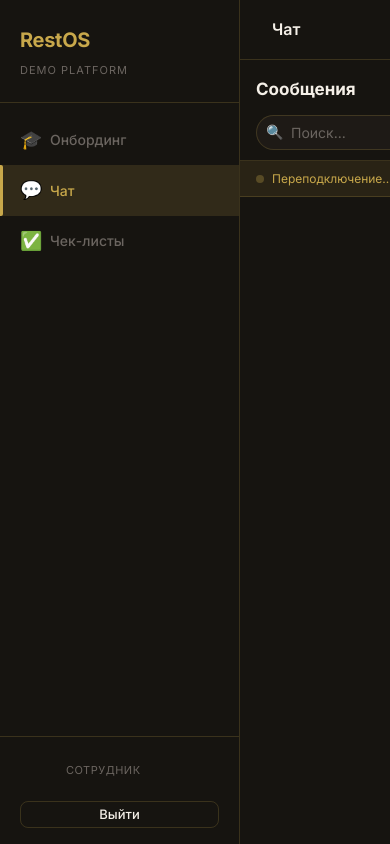
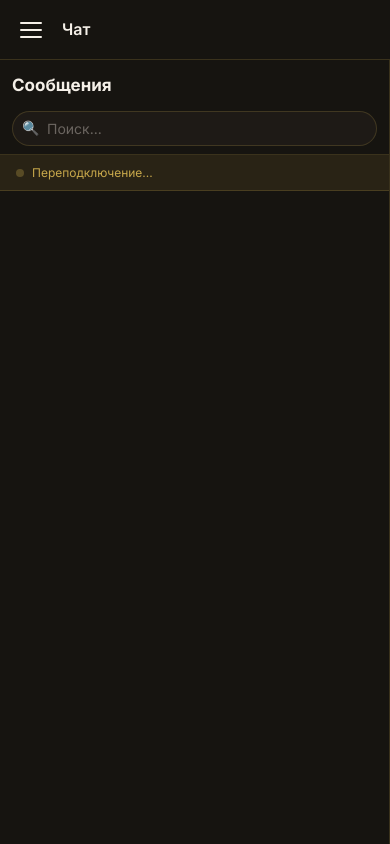
Before and after one commit to DimkaQQ/HR, a FastAPI app: template app/templates/chat/index.html in a window 390 px wide. Run offline with FastAPI, Linux system fonts and the light colour scheme; the template is opened without the code that fills it, so the values that code supplies are empty.

Commit message:
Fix bugs and add full mobile responsive UI
Bug fixes:
- checklists/index.html: Fix Jinja2 block scoping — DAY_CIRC/SEC_CIRC
  hardcoded in JS, total counts passed as router context variables
- quiz.html: Guard engine.load() with already_passed check to prevent
  null-ref errors when re-visiting a completed quiz
- quiz.html: Remove inline style.display='flex' from check() that leaked
  into next question; rely solely on .visible CSS class
- quiz.html: Clear fb.style.display in renderQuestion() to reset any
  lingering inline style

Mobile UI:
- base.html: Add hamburger button, sidebar overlay div, toggleSidebar/
  closeSidebar JS functions
- main.css: Hamburger button, sidebar overlay, mobile back button styles
- main.css: @media (max-width: 768px) — sidebar off-canvas slide drawer,
  main-content full width, chat two-panel slide (conv-open class toggle),
  checklist stacked layout, lesson/quiz smaller padding, stats wrap
- chat.js: openConv() adds conv-open class on .wa-layout for mobile panel
  slide; mobileBackToList() removes it
- chat/index.html: Add mobile back button (< arrow) in chat header

Co-Authored-By: Claude Sonnet 4.6 <noreply@anthropic.com>
Claude-Session: https://claude.ai/code/session_01K5bVCKHRgqcMZas2XEE2kk

```diff
--- a/app/routers/checklists.py
+++ b/app/routers/checklists.py
@@ -108,6 +108,9 @@ async def checklists_index(request: Request, date_str: str = "", db: AsyncSessio
 
     dates = [date.today() - timedelta(days=i) for i in range(7)]
 
+    total_done_count = sum(cl["done"] for cl in checklist_data)
+    total_all_count = sum(cl["total"] for cl in checklist_data)
+
     return templates.TemplateResponse("checklists/index.html", {
         "request": request,
         "user": user,
@@ -115,6 +118,8 @@ async def checklists_index(request: Request, date_str: str = "", db: AsyncSessio
         "selected_date": selected_date,
         "today": date.today(),
         "dates": dates,
+        "total_done_count": total_done_count,
+        "total_all_count": total_all_count,
     })
 
 
--- a/app/static/css/main.css
+++ b/app/static/css/main.css
@@ -2523,3 +2523,152 @@ body.lesson-body { background: var(--black); }
   z-index: 9998;
   animation: xpFloat 1.2s ease forwards;
 }
+
+/* ── Hamburger (desktop: hidden) ──────────────────────────────────────────── */
+.hamburger {
+  display: none;
+  flex-direction: column;
+  justify-content: center;
+  gap: 5px;
+  width: 36px;
+  height: 36px;
+  background: none;
+  border: none;
+  cursor: pointer;
+  padding: 4px;
+  flex-shrink: 0;
+}
+.hamburger span {
+  display: block;
+  width: 22px;
+  height: 2px;
+  background: var(--white);
+  border-radius: 2px;
+  transition: all 0.25s;
+}
+
+/* Sidebar overlay (mobile) */
+.sidebar-overlay {
+  display: none;
+  position: fixed;
+  inset: 0;
+  background: rgba(0,0,0,0.6);
+  z-index: 99;
+  backdrop-filter: blur(2px);
+}
+.sidebar-overlay.visible { display: block; }
+
+/* Chat mobile back button (desktop: hidden) */
+.wa-back-btn {
+  display: none;
+  align-items: center;
+  justify-content: center;
+  width: 36px;
+  height: 36px;
+  background: none;
+  border: none;
+  color: var(--white);
+  cursor: pointer;
+  flex-shrink: 0;
+  border-radius: 8px;
+  transition: background 0.15s;
+}
+.wa-back-btn:hover { background: rgba(255,255,255,0.06); }
+
+/* ── Mobile breakpoint ─────────────────────────────────────────────────────── */
+@media (max-width: 768px) {
+
+  /* Show hamburger */
+  .hamburger { display: flex; }
+
+  /* Sidebar: off-canvas by default */
+  .sidebar {
+    transform: translateX(-100%);
+    transition: transform 0.28s cubic-bezier(0.4, 0, 0.2, 1);
+    z-index: 200;
+  }
+  .sidebar.open { transform: translateX(0); }
+
+  /* Main content takes full width */
+  .main-content { margin-left: 0; }
+
+  /* Topbar smaller padding */
+  .topbar {
+    padding: 0 16px;
+    gap: 10px;
+  }
+
+  /* Page body smaller padding */
+  .page-body { padding: 16px; }
+
+  /* ── Chat mobile ── */
+  .wa-layout {
+    position: relative;
+    overflow: hidden;
+  }
+
+  /* Both panels side-by-side off-screen; translate to show correct one */
+  .wa-sidebar {
+    position: absolute;
+    inset: 0;
+    width: 100%;
+    transform: translateX(0);
+    transition: transform 0.3s ease;
+    z-index: 2;
+  }
+  .wa-chat {
+    position: absolute;
+    inset: 0;
+    width: 100%;
+    transform: translateX(100%);
+    transition: transform 0.3s ease;
+    z-index: 1;
+  }
+
+  /* When a conversation is open, slide panels */
+  .wa-layout.conv-open .wa-sidebar { transform: translateX(-100%); }
+  .wa-layout.conv-open .wa-chat    { transform: translateX(0); }
+
+  /* Show back button */
+  .wa-back-btn { display: flex; }
+
+  /* Chat header tighter on mobile */
+  .wa-chat-header { padding: 10px 14px; }
+  .wa-input-area { padding: 10px 12px; }
+  .wa-sidebar-top { padding: 12px 12px 8px; }
+
+  /* ── Checklist mobile ── */
+  .cl-day-header {
+    flex-wrap: wrap;
+    padding: 16px 18px;
+    gap: 14px;
+  }
+  .cl-day-ring-wrap { width: 60px; height: 60px; }
+  .cl-day-ring { width: 60px; height: 60px; }
+  .cl-day-title { font-size: 15px; }
+  .cl-day-sub { font-size: 13px; }
+
+  .cl-section-head {
+    padding: 14px 16px;
+    gap: 10px;
+  }
+  .cl-section-icon { font-size: 24px; }
+  .cl-tasks { padding: 8px 12px 12px; }
+  .cl-task { padding: 11px 12px; gap: 10px; }
+  .cl-task-text { font-size: 14px; }
+
+  /* ── Onboarding index mobile ── */
+  .ob-stats { gap: 10px; padding: 16px 12px 4px; }
+  .ob-stat-badge { padding: 10px 14px; min-width: 90px; }
+
+  /* ── Lesson / quiz mobile ── */
+  .lesson-header { padding: 0 14px; }
+  .lesson-content { padding: 12px 14px; }
+  .lesson-card { padding: 20px 18px; }
+  .lesson-footer { padding: 12px 14px; gap: 10px; }
+  .quiz-feedback-bar { padding: 12px 14px; }
+  .lesson-step-title { font-size: 20px; }
+  .quiz-question-text { font-size: 18px; }
+  .quiz-result-score { font-size: 42px; }
+  .quiz-result-icon { font-size: 60px; }
+}
--- a/app/static/js/chat.js
+++ b/app/static/js/chat.js
@@ -229,7 +229,14 @@ async function openConv(c) {
   clearConvBadge(c.id);
   c.unread_count = 0;
 
+  // Mobile: show chat panel, hide list panel
+  document.querySelector('.wa-layout')?.classList.add('conv-open');
+
   $input.focus();
+}
+
+function mobileBackToList() {
+  document.querySelector('.wa-layout')?.classList.remove('conv-open');
 }
 
 function renderChatHeader(c) {
--- a/app/templates/base.html
+++ b/app/templates/base.html
@@ -11,7 +11,8 @@
 </head>
 <body>
 <div class="app-layout">
-  <aside class="sidebar">
+  <div class="sidebar-overlay" id="sidebar-overlay" onclick="closeSidebar()"></div>
+  <aside class="sidebar" id="sidebar">
     <div class="sidebar-logo">
       <h1>RestOS</h1>
       <span>Demo Platform</span>
@@ -47,6 +48,9 @@
 
   <div class="main-content">
     <header class="topbar">
+      <button class="hamburger" id="hamburger-btn" onclick="toggleSidebar()" aria-label="Меню">
+        <span></span><span></span><span></span>
+      </button>
       <div>
         <span class="topbar-title">{% block page_title %}{% endblock %}</span>
         {% block page_subtitle %}<span class="topbar-subtitle"></span>{% endblock %}
@@ -61,6 +65,15 @@
 </div>
 
 <script>
+  function toggleSidebar() {
+    document.getElementById('sidebar').classList.toggle('open');
+    document.getElementById('sidebar-overlay').classList.toggle('visible');
+  }
+  function closeSidebar() {
+    document.getElementById('sidebar').classList.remove('open');
+    document.getElementById('sidebar-overlay').classList.remove('visible');
+  }
+
   // Poll for unread messages every 5 seconds
   (function pollUnread() {
     fetch('/chat/unread')
--- a/app/templates/chat/index.html
+++ b/app/templates/chat/index.html
@@ -52,6 +52,9 @@
 
       <!-- Chat header -->
       <div class="wa-chat-header">
+        <button class="wa-back-btn" onclick="mobileBackToList()" title="Назад">
+          <svg width="20" height="20" viewBox="0 0 24 24" fill="none" stroke="currentColor" stroke-width="2.5" stroke-linecap="round" stroke-linejoin="round"><polyline points="15 18 9 12 15 6"></polyline></svg>
+        </button>
         <div id="chat-header-info" class="wa-chat-header-info"></div>
       </div>
 
--- a/app/templates/onboarding/quiz.html
+++ b/app/templates/onboarding/quiz.html
@@ -111,6 +111,7 @@ class QuizEngine {
 
     const fb = document.getElementById('quiz-feedback-bar');
     fb.classList.remove('correct', 'wrong', 'visible');
+    fb.style.display = '';
 
     document.getElementById('check-btn').disabled = true;
     this.selected = null;
@@ -161,7 +162,6 @@ class QuizEngine {
       : `Правильный ответ: ${correctOpt ? correctOpt.text : ''}`;
 
     document.getElementById('check-footer').style.display = 'none';
-    document.getElementById('quiz-feedback-bar').style.display = 'flex';
   }
 
   async next() {
@@ -233,7 +233,7 @@ class QuizEngine {
 }
 
 const engine = new QuizEngine();
-engine.load();
+{% if not already_passed %}engine.load();{% endif %}
 
 // Keyboard shortcuts
 document.addEventListener('keydown', e => {
```
Also changed, not shown: app/templates/checklists/index.html (+4 -4 lines).
